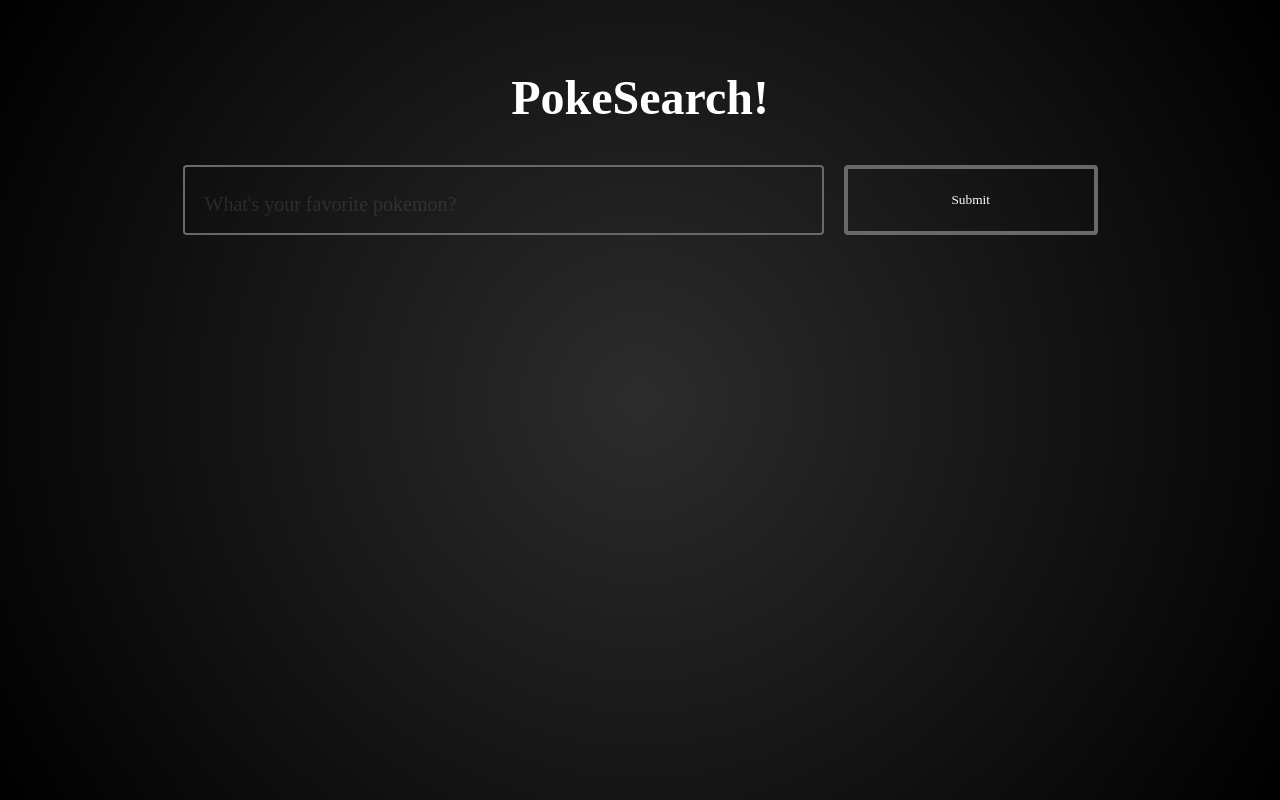
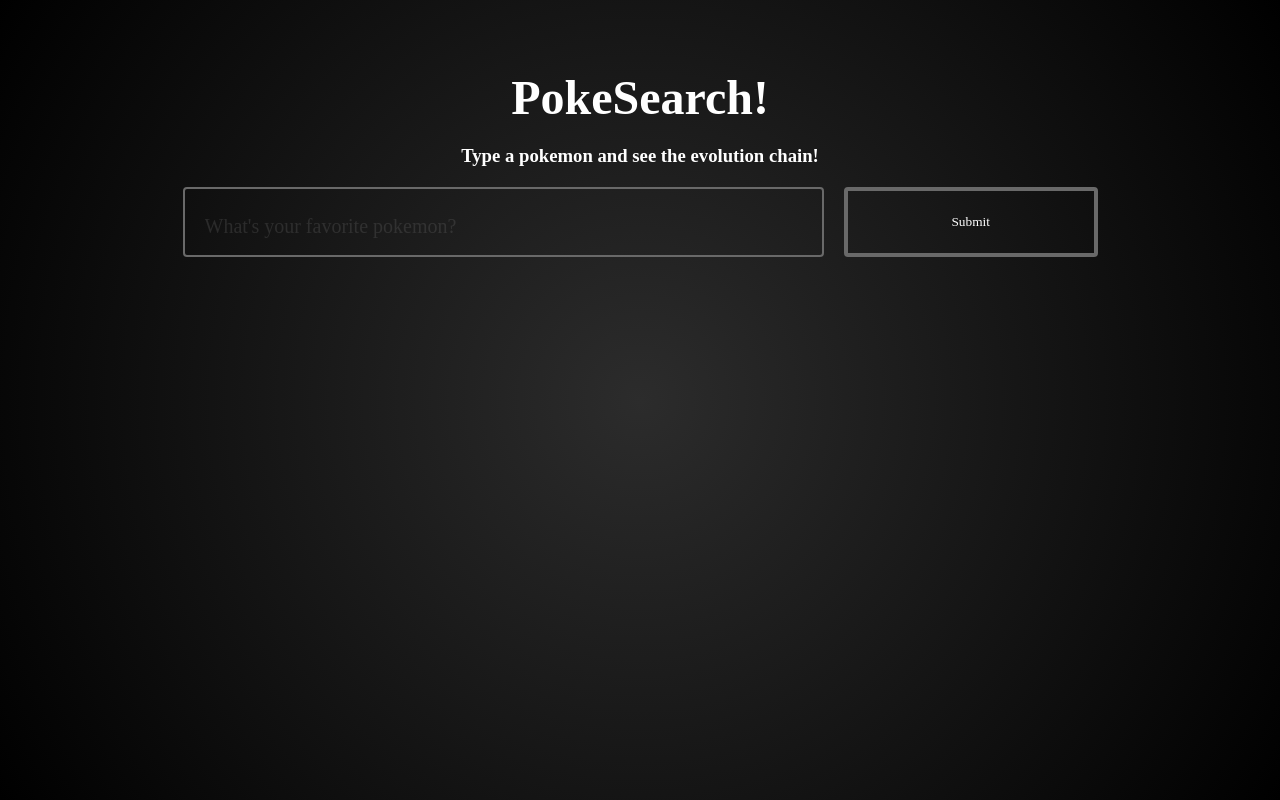
Before and after one commit to leonardommascarenhas/PokeSearch, a Vue app: page / in a window 1280 px wide. Built offline with nearby package versions, Linux system fonts and the light colour scheme; a web font is replaced by a local one.

Commit message:
H3 for better UI

```diff
--- a/src/App.vue
+++ b/src/App.vue
@@ -1,6 +1,7 @@
 <template>
   <header class="title">
     <h1 class="app-title">PokeSearch!</h1>
+    <h3>Type a pokemon and see the evolution chain!</h3>
     <form @submit.prevent="searchPokemon" v-on:click="isSelected = true">
       <input
         type="text"
--- a/src/style.css
+++ b/src/style.css
@@ -13,11 +13,19 @@
   font-family: 'Pokemon GB';
 }
 
-h1 {
+h1,
+h3 {
   color: #fff;
   text-align: center;
+}
+
+h1 {
   font-size: 48px;
-  padding: 40px 0
+  padding: 40px 0 20px 0
+}
+
+h3 {
+  padding-bottom: 20px;
 }
 
 #app {
```
